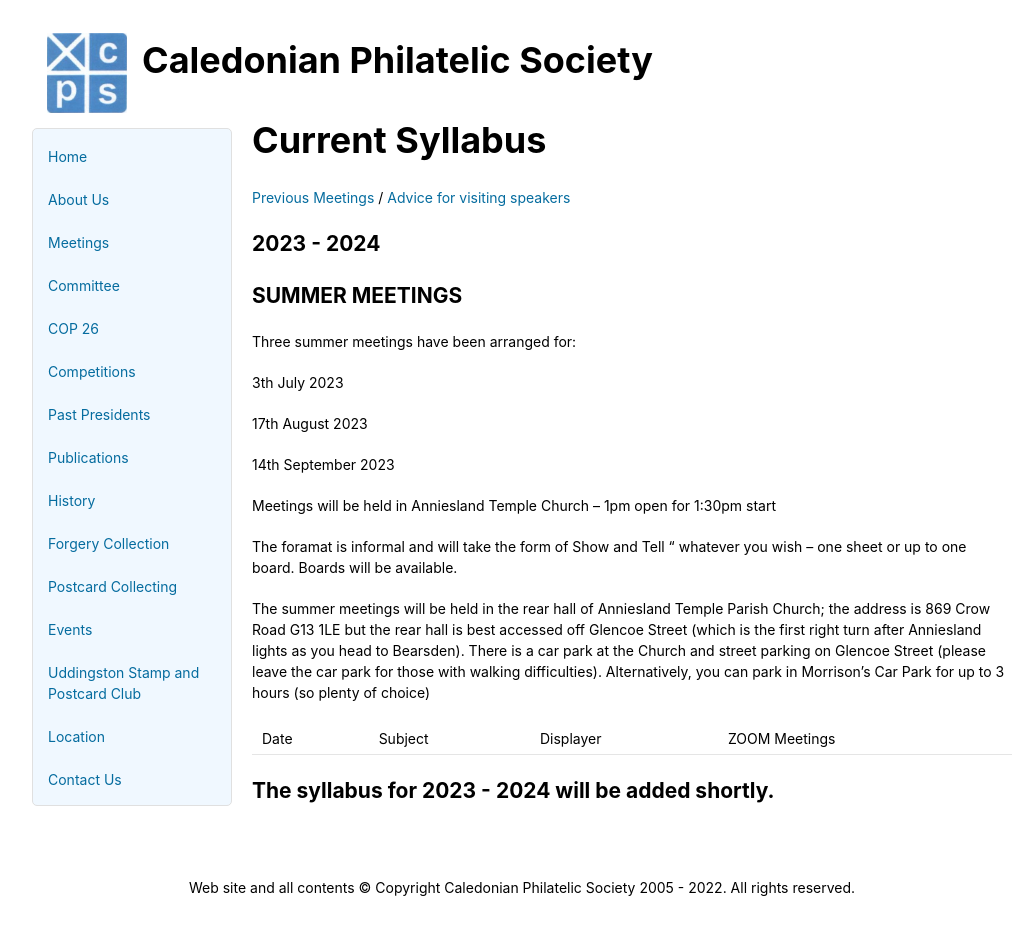
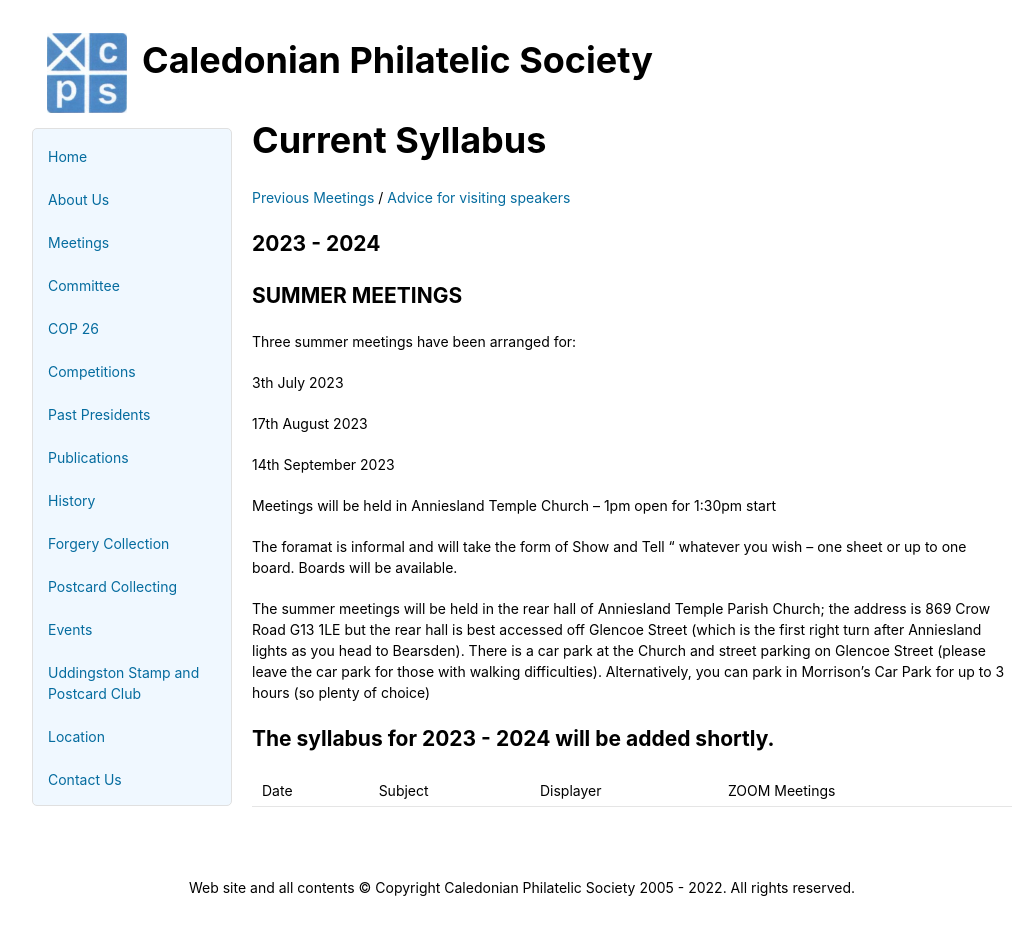
Before and after one commit to astalker/caledonian-stamps, a Jekyll site: the page built from meetings.md, in a window 1280 px wide. Shown: the whole page, without its empty margins (118-1152 px from the left). Built offline with Jekyll 4.4.1, drawn with Linux system fonts in a browser that asks for light colours; our own code applies the rules of GitHub Pages for plain Markdown files.

Commit message:
Order of titles changed

```diff
--- a/meetings.md
+++ b/meetings.md
@@ -19,6 +19,6 @@ The foramat is informal and will take the form of Show and Tell “ whatever you
 
 The summer meetings will be held in the rear hall of  Anniesland Temple Parish Church; the address is 869 Crow Road G13 1LE but the rear hall is best accessed off Glencoe Street (which is the first right turn after Anniesland lights as you head to Bearsden). There is a car park at the Church and street parking on Glencoe Street (please leave the car park for those with walking difficulties). Alternatively, you can park in Morrison’s Car Park for up to 3 hours (so plenty of choice)
 
+## The syllabus for 2023 - 2024 will be added shortly. ##
+
 Date  | Subject | Displayer | ZOOM Meetings
-
-## The syllabus for 2023 - 2024 will be added shortly. ##
```
